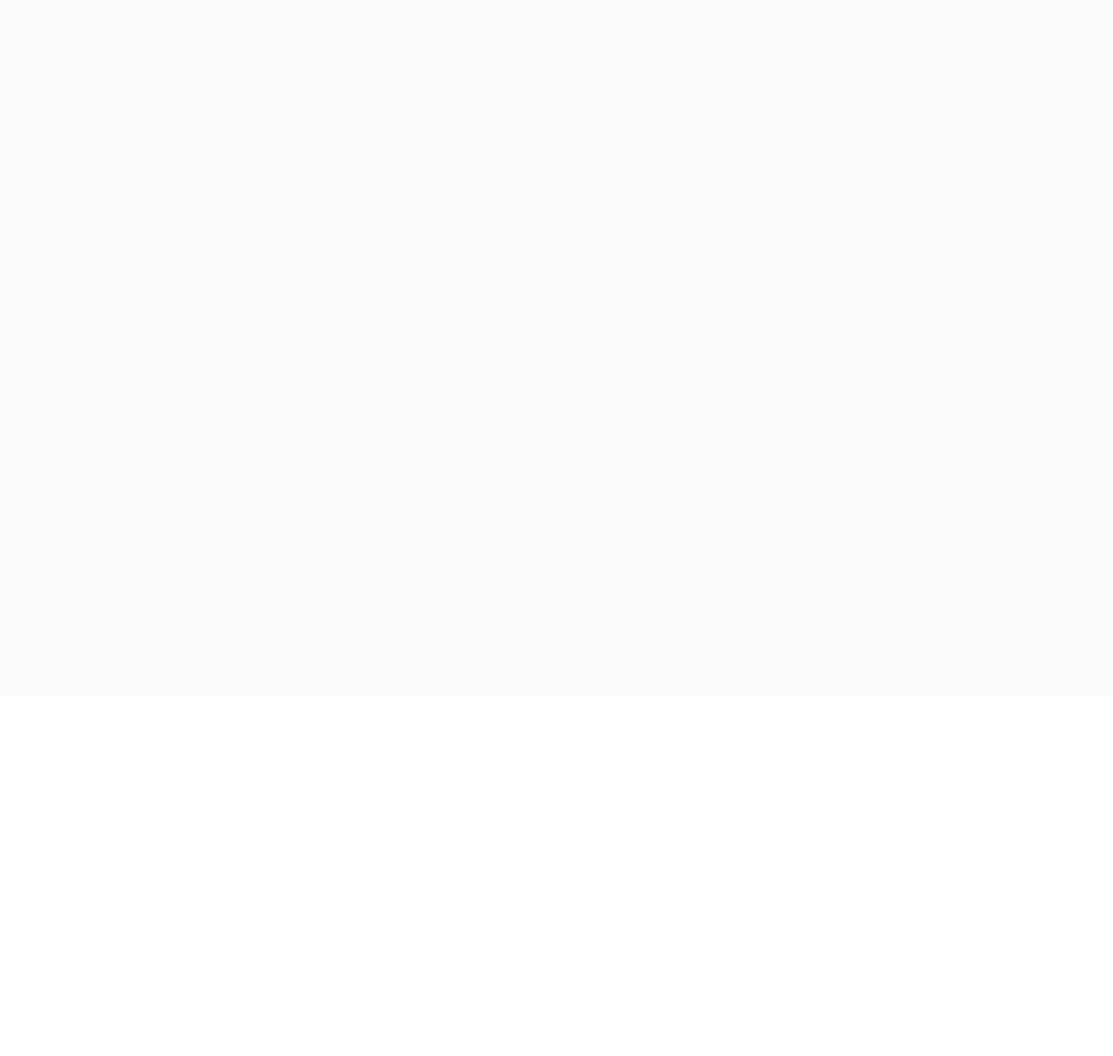
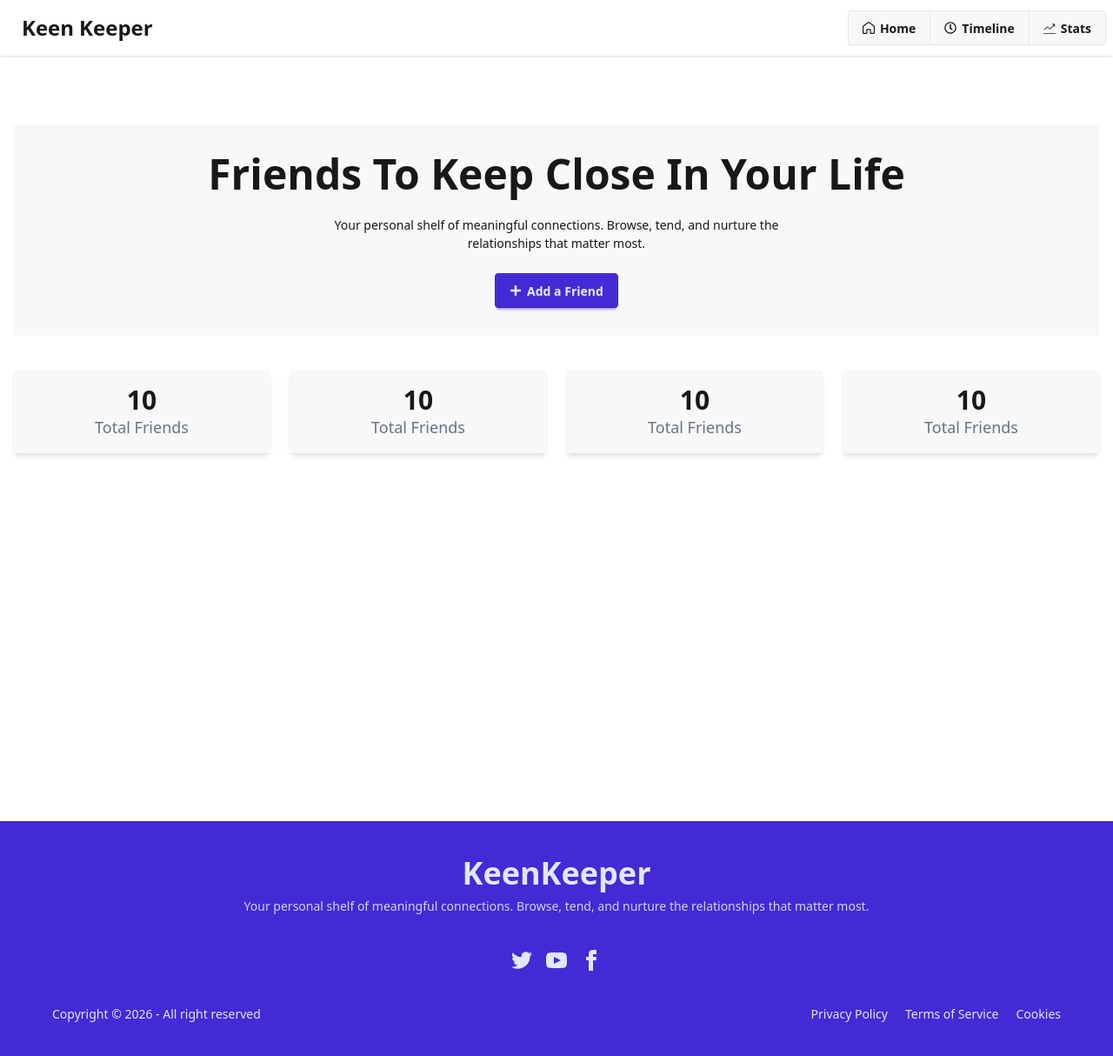
Before and after one commit to mostakim8985/B13-Assignment07, a Next.js app: page / in a window 1280 px wide. Shown: the whole page at 87% size. Before the commit the page ends 800 px from the top, so only its background shows below. Built offline with nearby package versions, Linux system fonts and the light colour scheme.

Commit message:
add navbar and hero section

```diff
--- a/package.json
+++ b/package.json
@@ -11,7 +11,8 @@
   "dependencies": {
     "next": "16.2.3",
     "react": "19.2.4",
-    "react-dom": "19.2.4"
+    "react-dom": "19.2.4",
+    "react-icons": "^5.6.0"
   },
   "devDependencies": {
     "@tailwindcss/postcss": "^4",
--- a/src/app/layout.js
+++ b/src/app/layout.js
@@ -1,5 +1,7 @@
 import { Geist, Geist_Mono } from "next/font/google";
 import "./globals.css";
+import Navber from "@/component/Navber/Navber";
+import Footer from "@/component/Footer/Footer";
 
 const geistSans = Geist({
   variable: "--font-geist-sans",
@@ -18,13 +20,15 @@ export const metadata = {
 export default function RootLayout({ children }) {
   return (
     <html
-    data-theme="light"
+      data-theme="light"
       lang="en"
       className={`${geistSans.variable} ${geistMono.variable} h-full antialiased`}
     >
       <body className="min-h-full flex flex-col">
+        <Navber></Navber>
         {children}
-        </body>
+        <Footer></Footer>
+      </body>
     </html>
   );
 }
--- a/src/app/page.js
+++ b/src/app/page.js
@@ -1,9 +1,17 @@
-import Image from "next/image";
+import Banner from '@/component/Banner/Banner';
+import Heroinfo from '@/component/HeroInformation/Heroinfo';
+import React from 'react';
 
-export default function Home() {
+const Home = () => {
   return (
-    <div className="flex flex-col flex-1 items-center justify-center bg-zinc-50 font-sans dark:bg-black">
+    <div>
+      <main className='min-h-screen px-4'>
+        <Banner></Banner>
+        <Heroinfo></Heroinfo>
+      </main>
+    </div>
 
-    </div>
   );
-}
+};
+
+export default Home;
--- /dev/null
+++ b/src/component/Banner/Banner.jsx
@@ -0,0 +1,25 @@
+import React from 'react';
+import { FaPlus } from 'react-icons/fa';
+
+const Banner = () => {
+    return (
+        <div>
+
+                <div className="hero bg-base-200 container mt-20 mb-10 mx-auto">
+                    <div className="hero-content text-center">
+                        <div className="sm:p-4">
+                            <h1 className="sm:text-5xl text-3xl capitalize font-bold">Friends to keep close in your life</h1>
+                            <p className="py-6 text-[14px]">
+                                Your personal shelf of meaningful connections. Browse, tend, and nurture the <br />
+                                relationships that matter most.
+                            </p>
+                            <button className="btn btn-primary"><FaPlus></FaPlus> Add a Friend</button>
+                        </div>
+                    </div>
+                </div>
+
+        </div>
+    );
+};
+
+export default Banner;
--- /dev/null
+++ b/src/component/Footer/Footer.jsx
@@ -0,0 +1,64 @@
+import React from 'react';
+
+const Footer = () => {
+    return (
+        <div>
+            <footer className="footer footer-horizontal footer-center bg-primary text-primary-content p-2 sm:p-10">
+                <aside>
+                    <h3 className='text-4xl font-bold'>KeenKeeper</h3>
+                    <p className="font-light text-gray-300">
+                        Your personal shelf of meaningful connections. Browse, tend, and nurture the relationships that matter most.
+                    </p>
+
+                </aside>
+                <nav className='hidden sm:block'>
+                    <div className="grid grid-flow-col gap-4">
+                        <a>
+                            <svg
+                                xmlns="http://www.w3.org/2000/svg"
+                                width="24"
+                                height="24"
+                                viewBox="0 0 24 24"
+                                className="fill-current">
+                                <path
+                                    d="M24 4.557c-.883.392-1.832.656-2.828.775 1.017-.609 1.798-1.574 2.165-2.724-.951.564-2.005.974-3.127 1.195-.897-.957-2.178-1.555-3.594-1.555-3.179 0-5.515 2.966-4.797 6.045-4.091-.205-7.719-2.165-10.148-5.144-1.29 2.213-.669 5.108 1.523 6.574-.806-.026-1.566-.247-2.229-.616-.054 2.281 1.581 4.415 3.949 4.89-.693.188-1.452.232-2.224.084.626 1.956 2.444 3.379 4.6 3.419-2.07 1.623-4.678 2.348-7.29 2.04 2.179 1.397 4.768 2.212 7.548 2.212 9.142 0 14.307-7.721 13.995-14.646.962-.695 1.797-1.562 2.457-2.549z"></path>
+                            </svg>
+                        </a>
+                        <a>
+                            <svg
+                                xmlns="http://www.w3.org/2000/svg"
+                                width="24"
+                                height="24"
+                                viewBox="0 0 24 24"
+                                className="fill-current">
+                                <path
+                                    d="M19.615 3.184c-3.604-.246-11.631-.245-15.23 0-3.897.266-4.356 2.62-4.385 8.816.029 6.185.484 8.549 4.385 8.816 3.6.245 11.626.246 15.23 0 3.897-.266 4.356-2.62 4.385-8.816-.029-6.185-.484-8.549-4.385-8.816zm-10.615 12.816v-8l8 3.993-8 4.007z"></path>
+                            </svg>
+                        </a>
+                        <a>
+                            <svg
+                                xmlns="http://www.w3.org/2000/svg"
+                                width="24"
+                                height="24"
+                                viewBox="0 0 24 24"
+                                className="fill-current">
+                                <path
+                                    d="M9 8h-3v4h3v12h5v-12h3.642l.358-4h-4v-1.667c0-.955.192-1.333 1.115-1.333h2.885v-5h-3.808c-3.596 0-5.192 1.583-5.192 4.615v3.385z"></path>
+                            </svg>
+                        </a>
+                    </div>
+                </nav>
+                <div className='flex sm:px-5 justify-between sm:w-full items-center'>
+                    <p className='text-center'>Copyright © {new Date().getFullYear()} - All right reserved</p>
+                    <ul className='hidden sm:flex items-center gap-5'>
+                        <li>Privacy Policy</li>
+                        <li>Terms of Service</li>
+                        <li>Cookies</li>
+                    </ul>
+                </div>
+            </footer>
+        </div>
+    );
+};
+
+export default Footer;
--- /dev/null
+++ b/src/component/HeroInformation/Heroinfo.jsx
@@ -0,0 +1,30 @@
+import React from 'react';
+
+const Heroinfo = () => {
+    return (
+        <div>
+            <div className='grid grid-cols-2 sm:grid-cols-4 container mx-auto  gap-6'>
+                <div className='text-center flex shadow-md flex-col bg-base-200 p-4'>
+                    <span className='sm:text-3xl text-xl font-bold'>10</span>
+                    <span className='sm:text-[18px] text-[16px] text-gray-500'>Total Friends</span>
+                </div>
+                <div className='text-center flex shadow-md flex-col bg-base-200 p-4'>
+                    <span className='sm:text-3xl text-xl font-bold'>10</span>
+                    <span className='sm:text-[18px] text-[16px] text-gray-500'>Total Friends</span>
+                </div>
+                <div className='text-center flex shadow-md flex-col bg-base-200 p-4'>
+                    <span className='sm:text-3xl text-xl font-bold'>10</span>
+                    <span className='sm:text-[18px] text-[16px] text-gray-500'>Total Friends</span>
+                </div>
+                <div className='text-center flex shadow-md flex-col bg-base-200 p-4'>
+                    <span className='sm:text-3xl text-xl font-bold'>10</span>
+                    <span className='sm:text-[18px] text-[16px] text-gray-500'>Total Friends</span>
+                </div>
+
+
+            </div>
+        </div>
+    );
+};
+
+export default Heroinfo;
--- /dev/null
+++ b/src/component/Navber/Navber.jsx
@@ -0,0 +1,40 @@
+import { CiHome } from "react-icons/ci";
+import React from 'react';
+import { GrHomeRounded } from "react-icons/gr";
+import { FaRegClock } from "react-icons/fa";
+import { TfiStatsUp } from "react-icons/tfi";
+import Link from "next/link";
+
+
+const Navber = () => {
+    return (
+        <div>
+            <div className="navbar bg-base-100 shadow-sm">
+                <div className="navbar-start">
+                    <div className="dropdown">
+                        <div tabIndex={0} role="button" className="btn btn-ghost lg:hidden">
+                            <svg xmlns="http://www.w3.org/2000/svg" className="h-5 w-5" fill="none" viewBox="0 0 24 24" stroke="currentColor"> <path strokeLinecap="round" strokeLinejoin="round" strokeWidth="2" d="M4 6h16M4 12h8m-8 6h16" /> </svg>
+                        </div>
+                        <ul
+                            tabIndex="-1"
+                            className="menu menu-sm dropdown-content bg-base-100 rounded-box z-1 mt-3 w-52 p-2 shadow">
+                            <Link href={'/'} className="btn rounded-r-none border-r-0"><GrHomeRounded></GrHomeRounded>Home</Link>
+                            <Link href={'/timeline'} className="btn rounded-r-none rounded-l-none border-r-0"><FaRegClock></FaRegClock>Timeline</Link>
+                            <Link href={'/stats'} className="btn rounded-l-none"><TfiStatsUp></TfiStatsUp>Stats</Link>
+                        </ul>
+                    </div>
+                    <Link className="btn btn-ghost text-2xl" href={'/'}>
+                        <span className='font-bold'>Keen</span>Keeper
+                    </Link>
+                </div>
+                <div className="navbar-end hidden sm:flex">
+                    <Link href={'/'} className="btn rounded-r-none border-r-0"><GrHomeRounded></GrHomeRounded>Home</Link>
+                    <Link href={'/timeline'} className="btn rounded-r-none rounded-l-none border-r-0"><FaRegClock></FaRegClock>Timeline</Link>
+                    <Link href={'/stats'} className="btn rounded-l-none"><TfiStatsUp></TfiStatsUp>Stats</Link>
+                </div>
+            </div>
+        </div>
+    );
+};
+
+export default Navber;
```
Also changed, not shown: 1 other file (tests, documents, lock files or other folders).
